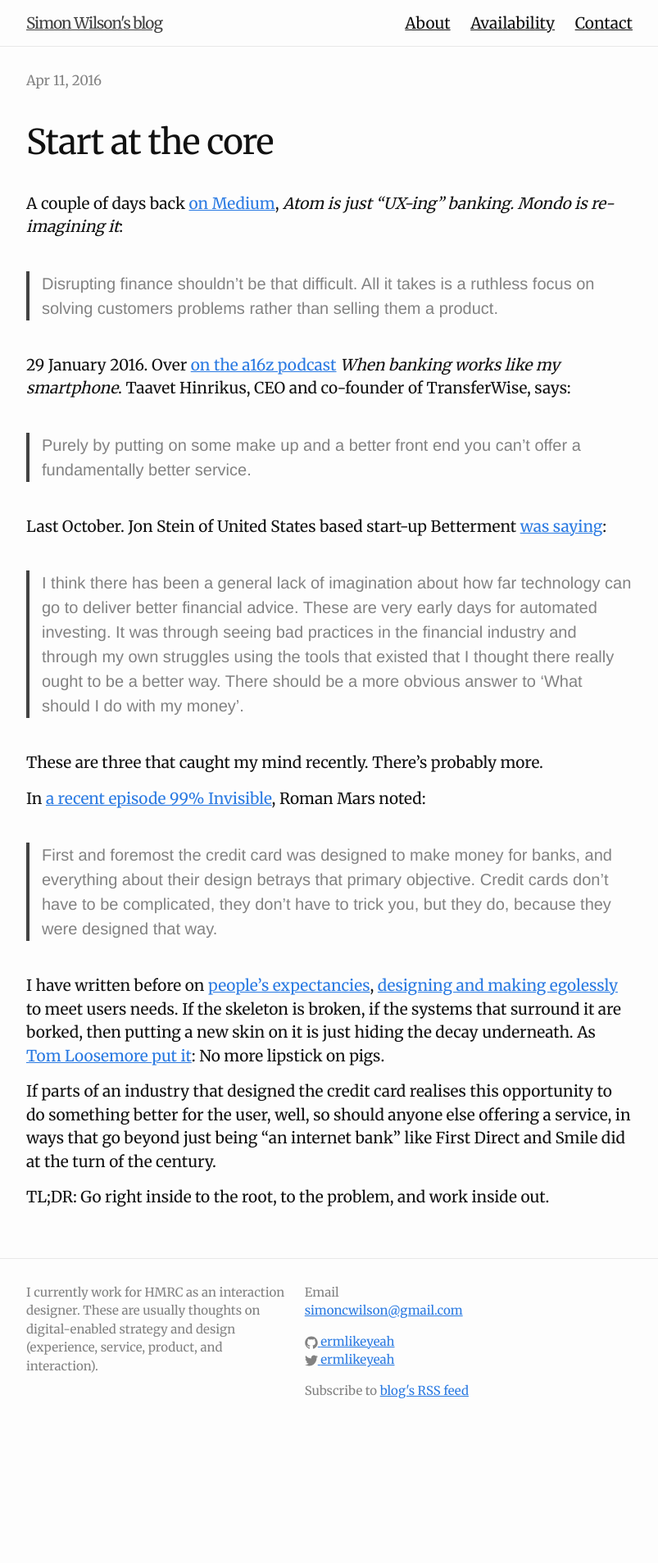
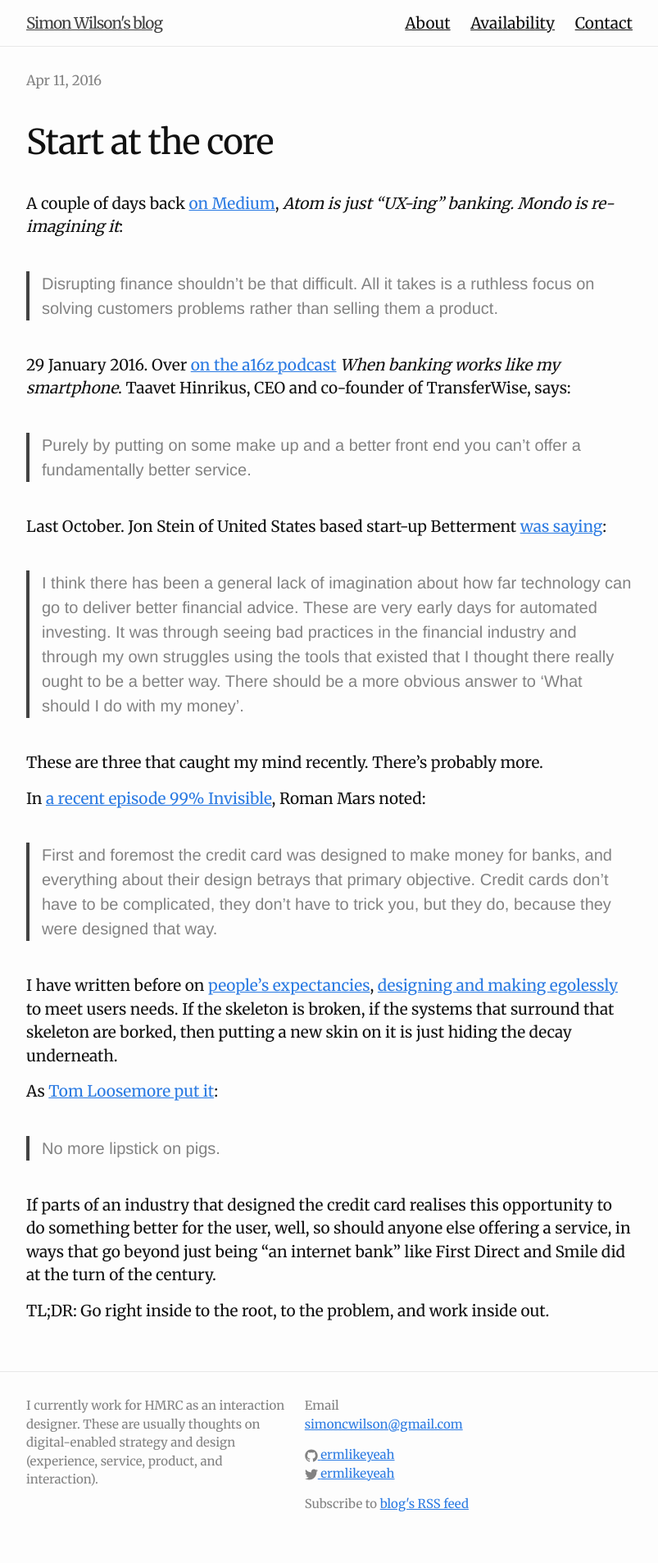
Before and after one commit to ermlikeyeah/ermlikeyeah.github.io, a Jekyll site: the page built from _posts/2016-04-11-start-at-the-core.markdown, in a window 1280 px wide. Shown: the whole page at 82% size, without its empty margins (238-1041 px from the left). Built offline with Jekyll 4.4.1, drawn with Linux system fonts in a browser that asks for light colours; comment, search, counter and statistics services are not loaded; before the commit the page ends 1768 px from its top, so only the background shows below that.

Commit message:
Typos corrected

```diff
--- a/_posts/2016-04-11-start-at-the-core.markdown
+++ b/_posts/2016-04-11-start-at-the-core.markdown
@@ -22,7 +22,11 @@
 
 > First and foremost the credit card was designed to make money for banks, and everything about their design betrays that primary objective. Credit cards don't have to be complicated, they don't have to trick you, but they do, because they were designed that way.
 
-I have written before on [people's expectancies](/design-is-the-process-and-when-designing-works), [designing and making egolessly](blood-simple) to meet users needs. If the skeleton is broken, if the systems that surround it are borked, then putting a new skin on it is just hiding the decay underneath. As [Tom Loosemore put it](https://tom.loosemore.com/2015/11/01/keynote-at-web-directions-2015-sydney/): No more lipstick on pigs.
+I have written before on [people's expectancies](/design-is-the-process-and-when-designing-works), [designing and making egolessly](blood-simple) to meet users needs. If the skeleton is broken, if the systems that surround that skeleton are borked, then putting a new skin on it is just hiding the decay underneath.
+
+As [Tom Loosemore put it](https://tom.loosemore.com/2015/11/01/keynote-at-web-directions-2015-sydney/):
+
+> No more lipstick on pigs.
 
 If parts of an industry that designed the credit card realises this opportunity to do something better for the user, well, so should anyone else offering a service, in ways that go beyond just being "an internet bank" like First Direct and Smile did at the turn of the century.
 
```
